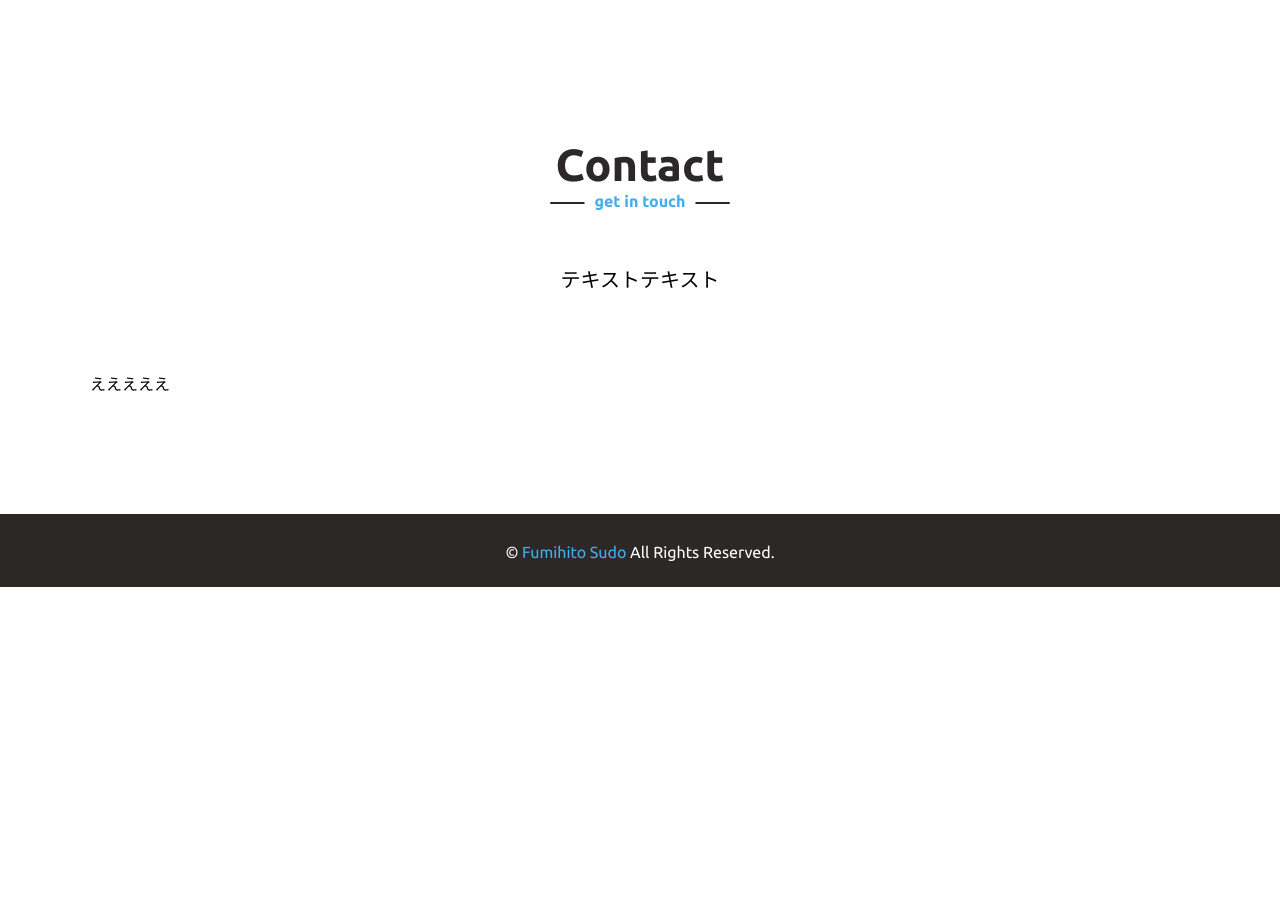
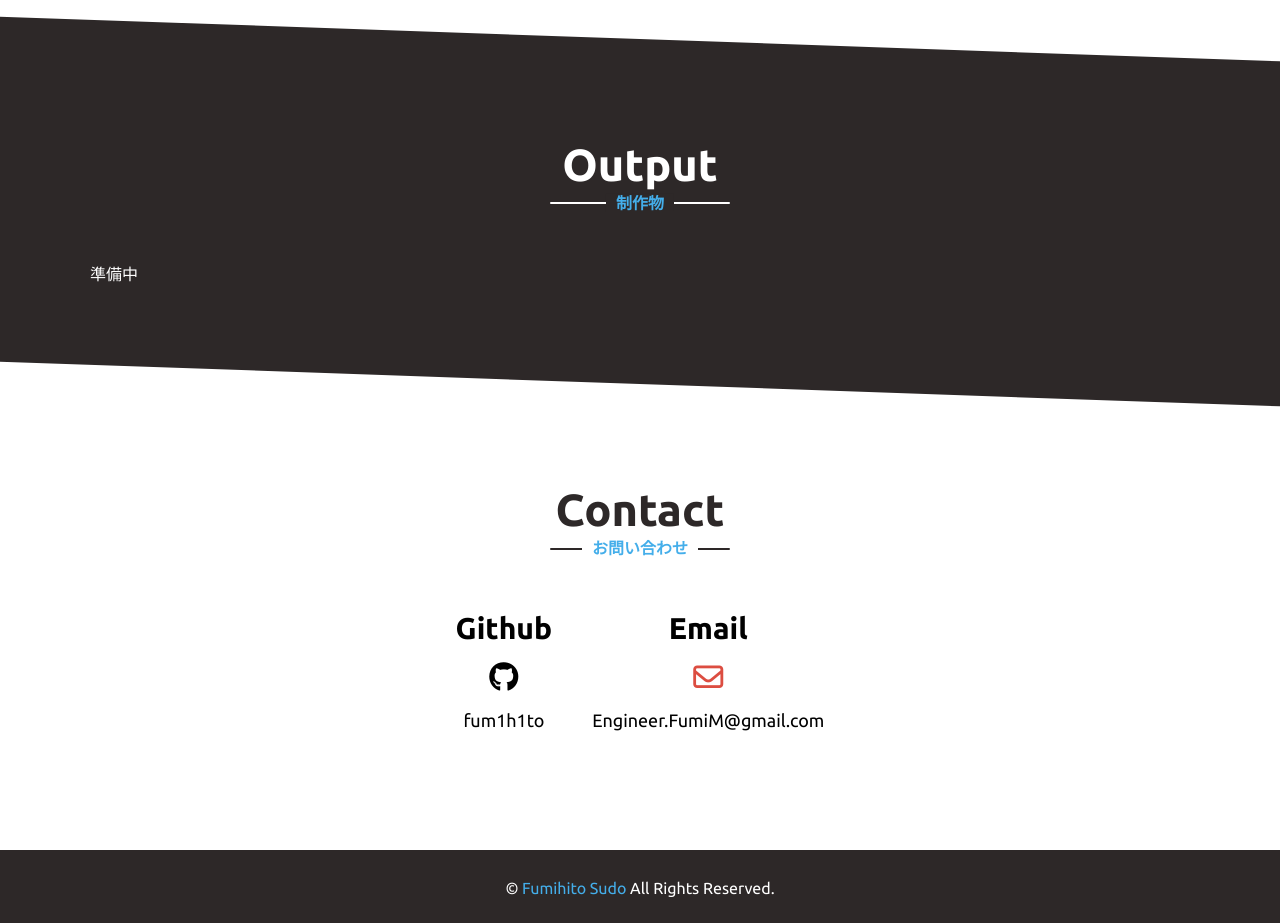
Before and after one commit to fum1h1to/fum1w3b, a React (Create React App) app: page /build/ in a window 1280 px wide. Shown: the part 1540-2463 px from the top of the page. Before the commit the page ends 2127 px from the top, so only its background shows below. Built offline with nearby package versions, Linux system fonts and the light colour scheme.

Commit message:
Contact要素を作成

```diff
--- a/src/view/components/Header/Header.tsx
+++ b/src/view/components/Header/Header.tsx
@@ -23,9 +23,9 @@ const Header = () => {
           <ul>
             <li><a href="#home" onClick={spAction}>Home</a></li>
             <li><a href="#about" onClick={spAction}>About</a></li>
-            <li><a href="#service" onClick={spAction}>Services</a></li>
+            {/* <li><a href="#service" onClick={spAction}>Services</a></li>
             <li><a href="#skill" onClick={spAction}>Skills</a></li>
-            <li><a href="#work" onClick={spAction}>Works</a></li>
+            <li><a href="#work" onClick={spAction}>Works</a></li> */}
             <li><a href="#contact" onClick={spAction}>Contact</a></li>
           </ul>
         </nav>
--- a/src/view/pages/Top/Top.tsx
+++ b/src/view/pages/Top/Top.tsx
@@ -3,6 +3,7 @@ import Footer from '../../components/Footer/Footer';
 import Header from '../../components/Header/Header';
 import To_top from '../../components/To_top/To_top';
 import About from './components/About/About';
+import Contact from './components/Contact/Contact';
 import Home from './components/Home/Home';
 import PageSection from './components/PageSection/PageSection';
 import './style.module.scss';
@@ -19,14 +20,14 @@ const Top = () => {
       <main>
         <About />
         <PageSection
-          sectionId='contact'
-          bg_color='white'
-          sectionTtl="Contact"
-          sectionUnderTtl="get in touch"
-          sectionSubTtl="テキストテキスト"
+          sectionId='output'
+          bg_color='black'
+          sectionTtl="Output"
+          sectionUnderTtl="制作物"
         >
-          えええええ
+          準備中
         </PageSection>
+        <Contact />
       </main>
 
       <Footer />
--- a/src/view/pages/Top/components/About/About.tsx
+++ b/src/view/pages/Top/components/About/About.tsx
@@ -9,7 +9,7 @@ const About = () => {
       sectionId='about'
       bg_color='white'
       sectionTtl="About me"
-      sectionUnderTtl="who am i"
+      sectionUnderTtl="私について"
     >
       <div className={styles.wrap}>
         <div className={styles.left}>
@@ -31,12 +31,12 @@ const About = () => {
           </h3>
           <span className={styles.word}>須藤文仁（すどうふみひと）</span>
           <span className={styles.word}>2002年生まれ　横浜市出身</span>
-          <p>~2019年：高校では吹奏楽部に所属し、<a href="https://www.japan-mba.org/" target="blank">一般社団法人日本マーチングバンド協会</a>が主催するマーチング全国大会に出場。在籍中に二度の日本一を経験した。</p>
-          <p>2020年：将来は、昔から興味のあったサイバーセキュリティ分野で働きたいと考え、情報系の大学に進学。<br />
+          <p>~2019年：高校では吹奏楽部に所属し、<a href="https://www.japan-mba.org/" target="_blank" rel="noreferrer noopener">一般社団法人日本マーチングバンド協会</a>が主催するマーチング全国大会に出場。在籍中に二度の日本一を経験した。</p>
+          <p>2020年：将来は、昔から興味のあった<span>サイバーセキュリティ分野</span>で働きたいと考え、<span>情報系の大学</span>に進学。<br />
             現在は、サイバーセキュリティの勉強の一貫として学んでいたweb関連の技術に興味を持ち、web制作会社でアルバイトとして働いている。
           </p>
           <div className={styles.icons}>
-            <a href="https://github.com/fum1h1to" target="blank"><i className={`${styles.github} fab fa-brands fa-github`}></i></a>
+            <a href="https://github.com/fum1h1to" target="_blank" rel="noreferrer noopener"><i className={`${styles.github} fab fa-brands fa-github`}></i></a>
             <a href="mailto:Engineer.FumiM@gmail.com"><i className={`${styles.mail} far fa-envelope`}></i></a>
           </div>
         </div>
--- a/src/view/pages/Top/components/About/style.module.scss
+++ b/src/view/pages/Top/components/About/style.module.scss
@@ -67,7 +67,11 @@
       }
 
       a:hover {
-        color: #44aeea;
+        color: #a844ea;
+      }
+
+      span {
+        color: #a844ea;
       }
     }
 
--- /dev/null
+++ b/src/view/pages/Top/components/Contact/Contact.tsx
@@ -0,0 +1,29 @@
+import base_styles from 'util/css/base.module.scss';
+import PageSection from '../PageSection/PageSection';
+import styles from './style.module.scss';
+
+const Contact = () => {
+  return (
+    <PageSection
+      sectionId='contact'
+      bg_color='white'
+      sectionTtl="Contact"
+      sectionUnderTtl="お問い合わせ"
+    >
+      <ul className={styles.wrap}>
+        <li>
+          <p className={styles.type}>Github</p>
+          <a href="https://github.com/fum1h1to" target="_blank" rel="noreferrer noopener"><i className={`${styles.github} fab fa-brands fa-github`}></i></a>
+          <p className={styles.exp}>fum1h1to</p>
+        </li>
+        <li>
+          <p className={styles.type}>Email</p>
+          <a href="mailto:Engineer.FumiM@gmail.com"><i className={`${styles.mail} far fa-envelope`}></i></a>
+          <p className={styles.exp}>Engineer.FumiM@gmail.com</p>
+        </li>
+      </ul>
+    </PageSection>
+  );
+}
+
+export default Contact;
--- /dev/null
+++ b/src/view/pages/Top/components/Contact/style.module.scss
@@ -0,0 +1,54 @@
+.wrap {
+  display: flex;
+  justify-content: center;
+  align-items: center;
+
+  li {
+    text-align: center;
+    padding: 0 20px;
+
+    .type {
+      font-size: 3rem;
+      font-weight: bold;
+      margin-bottom: 15px;
+    }
+
+    a {
+      font-size: 3rem;
+      transition: all 0.3s ease;
+
+      .twitter {
+        color: #44aeea;
+      }
+
+      .github {
+        color: #000;
+      }
+
+      .mail {
+        color: #DC4D41;
+      }
+    }
+
+    a:hover {
+      text-shadow: 0 0 7px rgba(50, 50, 50, 0.8);
+    }
+
+    .exp {
+      font-size: 1.8rem;
+      margin-top: 15px;
+    }
+  }
+
+  @media screen and (max-width: 640px) {
+    display: block;
+
+    li {
+      width: 100%;
+    }
+
+    li:not(:last-of-type) {
+      margin-bottom: 50px;
+    }
+  }
+}
--- a/src/view/pages/Top/components/PageSection/style.module.scss
+++ b/src/view/pages/Top/components/PageSection/style.module.scss
@@ -23,7 +23,7 @@
   .section__underTitle {
     display: block;
     position: absolute;
-    bottom: -14px;
+    bottom: -16px;
     left: 50%;
     transform: translate(-50%, -50%);
     padding: 0 10px;
@@ -88,7 +88,7 @@
     width: 100%;
     height: 100%;
     background: #2D2828;
-    z-index: 3;
+    z-index: -1;
     transform: skewY(2deg);
   }
 
```
